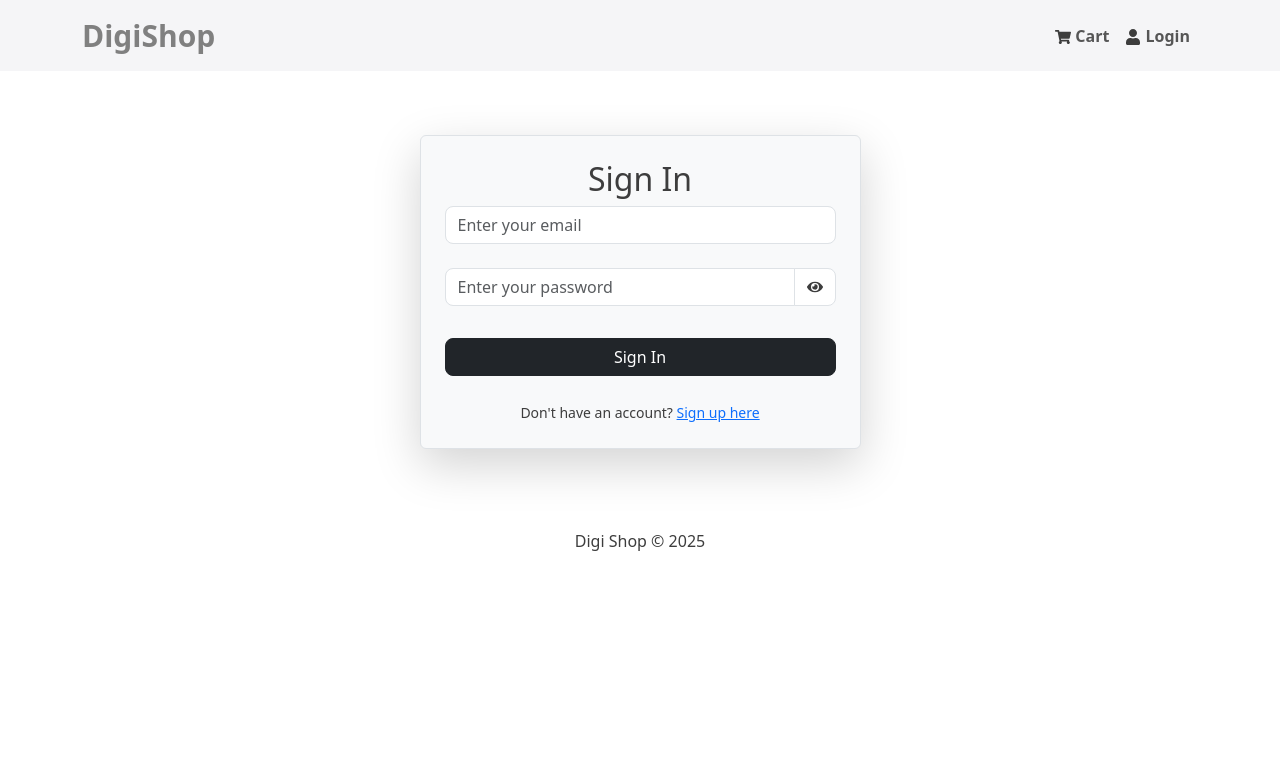
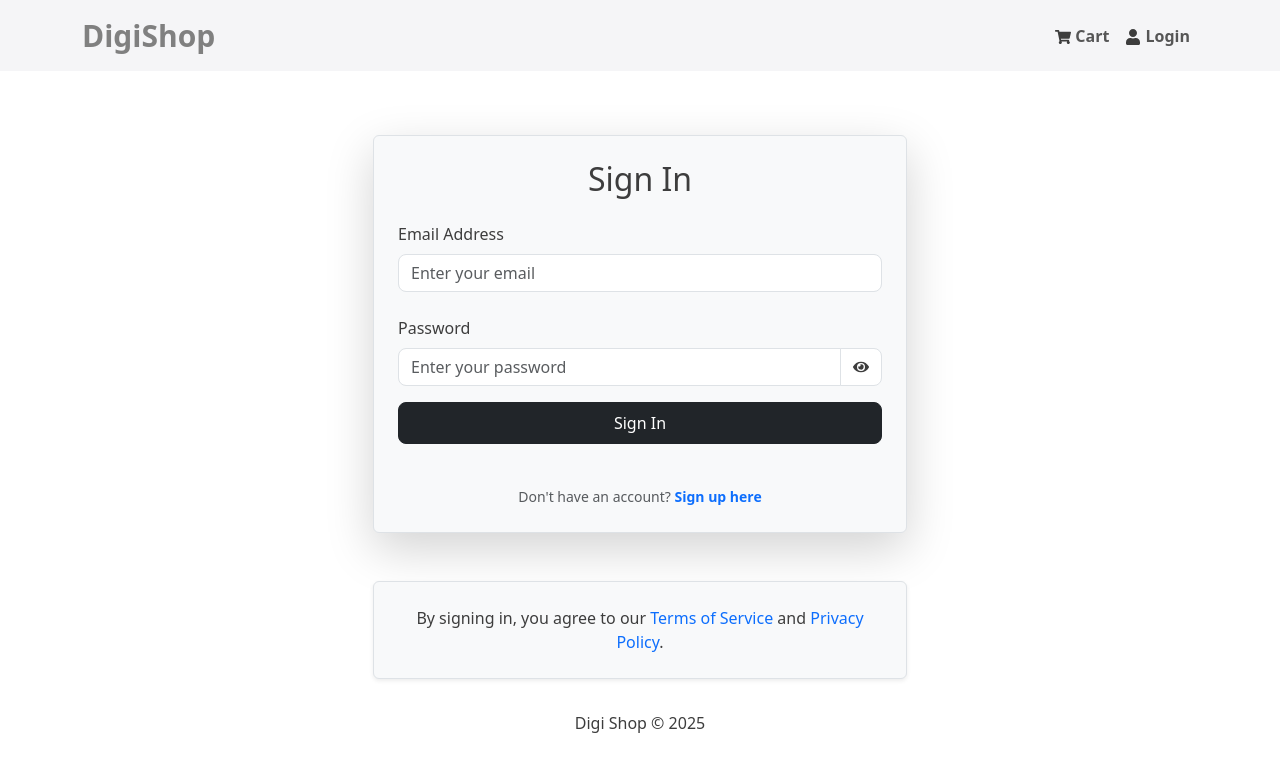
Before and after one commit to Shaqayeq-taheri/online-shop-demo, a React (Vite) app in the folder frontend/: page /signin in a window 1280 px wide. Shown: the top 772 px of the page. Built offline with nearby package versions, Linux system fonts and the light colour scheme.

Commit message:
add functionality to sign in page

```diff
--- a/frontend/src/pages/Signin.jsx
+++ b/frontend/src/pages/Signin.jsx
@@ -1,64 +1,91 @@
-import { Form, Container, Row, Col, Button, FormGroup ,InputGroup} from "react-bootstrap";
-import {Link} from 'react-router-dom'
-import {useDispatch} from 'react-redux'
+import {
+    Form,
+    Container,
+    Row,
+    Col,
+    Button,
+    FormGroup,
+    InputGroup,
+} from "react-bootstrap";
+import { Link } from "react-router-dom";
+import { useDispatch } from "react-redux";
 import { useState } from "react";
-import {setCredentials} from '../../redux/slices/userSlice'
+import { setCredentials } from "../../redux/slices/userSlice";
 import { FaEye, FaEyeSlash } from "react-icons/fa";
-import axios from 'axios'
+import axios from "axios";
+
+function Signin() {
+    const dispatch = useDispatch();
+
+    const [error, setError] = useState(false);
+    const [email, setEmail] = useState("");
+    const [password, setPassword] = useState("");
+    const [showPassword, setShowPassword] = useState(false);
 
 
+    // need to be done
+    const handleFormSubmit = async (e) => {
+        e.preventDefault();
+        try {
+            const response = await axios.post("/api/users/signin", {
+                email,
+                password,
+            });
 
-function Signin() {
-
-    const dispatch = useDispatch()
-
-    const [error, setError] = useState(false)
-    const [email, setEmail]= useState('')
-    const [password, setPassword]=useState('')
-    const [showPassword, setShowPassword]=useState(false)
-
-    const handleFormSubmit =async (e)=>{
-        e.preventDefault()
-        try {
-            const response = await axios.post("/api/users/signin",{email,password});
-            const data = response.data
+            dispatch(setCredentials(response.data))
         } catch (error) {
-
+            setError(
+                error.response?.data?.message ||
+                    "Login failed. Please try again."
+            );
         }
-        console.log('submit')
-    }
-
+        console.log("submit");
+    };
 
     return (
-        <Container className="mt-5" >
+        <Container className="mt-5">
             <Row className="justify-content-center">
-                <Col xs={12} md={5}>
+                <Col xs={12} md={8} lg={6}>
                     <div className="p-4 rounded shadow-lg border mb-5 bg-body-tertiary">
-                        <h2 className="mb-10 text-center">Sign In</h2>
-                        <Form
-                            onSubmit={handleFormSubmit}
+                        <h2 className="mb-4 text-center">Sign In</h2>
 
-                        >
+                        {error && (
+                            <Alert variant="danger" className="mb-4">
+                                {error}
+                            </Alert>
+                        )}
+
+                        <Form onSubmit={handleFormSubmit}>
                             <Form.Group controlId="formEmail" className="mb-4">
+                                <Form.Label>Email Address</Form.Label>
                                 <Form.Control
                                     type="email"
                                     placeholder="Enter your email"
                                     value={email}
                                     onChange={(e) => setEmail(e.target.value)}
                                     className="rounded-3"
-                                    required
+
                                 />
+
                             </Form.Group>
-                            <InputGroup className="mb-3">
+
+                            <Form.Group
+                                controlId="formPassword"
+                                className="mb-3"
+                            >
+                                <Form.Label>Password</Form.Label>
+                                <InputGroup>
                                     <Form.Control
-                                    type={showPassword ? "text" : "password"}
+                                        type={
+                                            showPassword ? "text" : "password"
+                                        }
                                         placeholder="Enter your password"
                                         value={password}
                                         onChange={(e) =>
                                             setPassword(e.target.value)
                                         }
                                         className="rounded-start-3"
-                                    required
+
                                     />
                                     <InputGroup.Text
                                         onClick={() =>
@@ -67,25 +94,60 @@ function Signin() {
                                         style={{ cursor: "pointer" }}
                                         className="bg-white rounded-end-3"
                                     >
-                                    {showPassword ? <FaEyeSlash /> : <FaEye />}
+                                        {showPassword ? (
+                                            <FaEyeSlash />
+                                        ) : (
+                                            <FaEye />
+                                        )}
                                     </InputGroup.Text>
+
                                 </InputGroup>
+                            </Form.Group>
+
+
 
                             <Button
                                 type="submit"
                                 variant="dark"
-                                className="w-100 rounded-3 mt-3"
+                                className="w-100 rounded-3 mb-3 py-2"
+
                             >
                               Sign In
                             </Button>
+
+
+
+
                         </Form>
 
                         <div className="text-center mt-4">
-                            <small>
+                            <small className="text-muted">
                                 Don't have an account?{" "}
-                                <Link to="/signup">Sign up here</Link>
+                                <Link
+                                    to="/signup"
+                                    className="text-decoration-none fw-bold"
+                                >
+                                    Sign up here
+                                </Link>
                             </small>
                         </div>
+                    </div>
+
+                    <div className="p-4 rounded shadow-sm border bg-body-tertiary text-center">
+                        <p className="mb-0">
+                            By signing in, you agree to our{" "}
+                            <Link to="/terms" className="text-decoration-none">
+                                Terms of Service
+                            </Link>{" "}
+                            and{" "}
+                            <Link
+                                to="/privacy"
+                                className="text-decoration-none"
+                            >
+                                Privacy Policy
+                            </Link>
+                            .
+                        </p>
                     </div>
                 </Col>
             </Row>
```
Also changed, not shown: 1 other file (tests, documents, lock files or other folders). Lines whose indentation alone changed are shown as unchanged.
